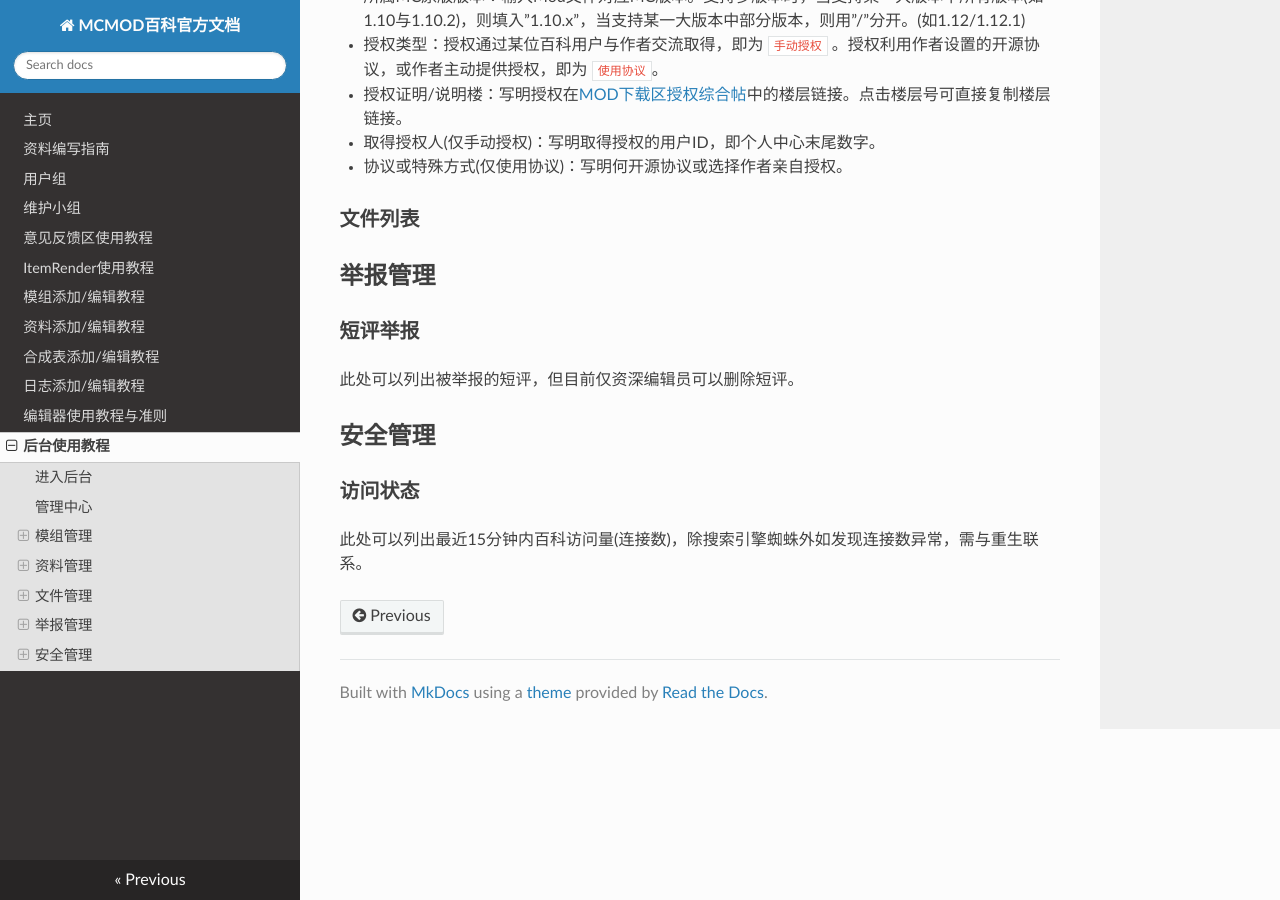
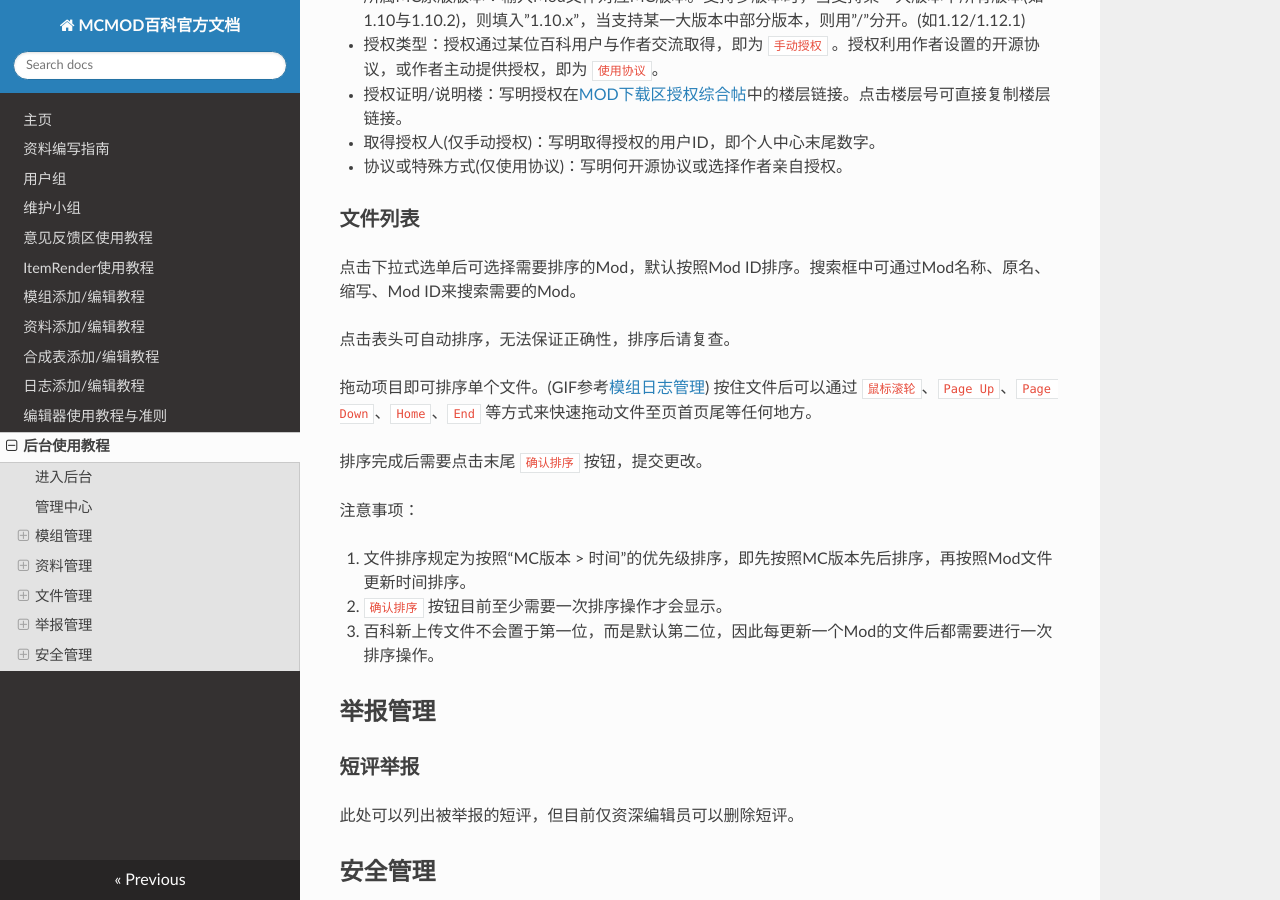
Before and after one commit to Ahrwing/mcmod, an MkDocs documentation site: the page built from docs/admin.md, in a window 1280 px wide and 900 px high, scrolled down 12023 px. Built offline with MkDocs 1.6.1, drawn with Linux system fonts in a browser that asks for light colours; nearby versions of some CDN libraries; old or Windows-style settings are respelled for this version of MkDocs.

Commit message:
Update admin.md

```diff
--- a/docs/admin.md
+++ b/docs/admin.md
@@ -205,6 +205,21 @@
 
 ### 文件列表
 
+点击下拉式选单后可选择需要排序的Mod，默认按照Mod ID排序。搜索框中可通过Mod名称、原名、缩写、Mod ID来搜索需要的Mod。
+
+点击表头可自动排序，无法保证正确性，排序后请复查。
+
+拖动项目即可排序单个文件。(GIF参考[模组日志管理](#模组日志管理))
+按住文件后可以通过 `鼠标滚轮`、`Page Up`、`Page Down`、`Home`、`End` 等方式来快速拖动文件至页首页尾等任何地方。
+
+排序完成后需要点击末尾 `确认排序` 按钮，提交更改。
+
+注意事项：
+
+1. 文件排序规定为按照“MC版本 > 时间”的优先级排序，即先按照MC版本先后排序，再按照Mod文件更新时间排序。
+2. `确认排序` 按钮目前至少需要一次排序操作才会显示。
+3. 百科新上传文件不会置于第一位，而是默认第二位，因此每更新一个Mod的文件后都需要进行一次排序操作。
+
 ## 举报管理
 
 ### 短评举报
```
